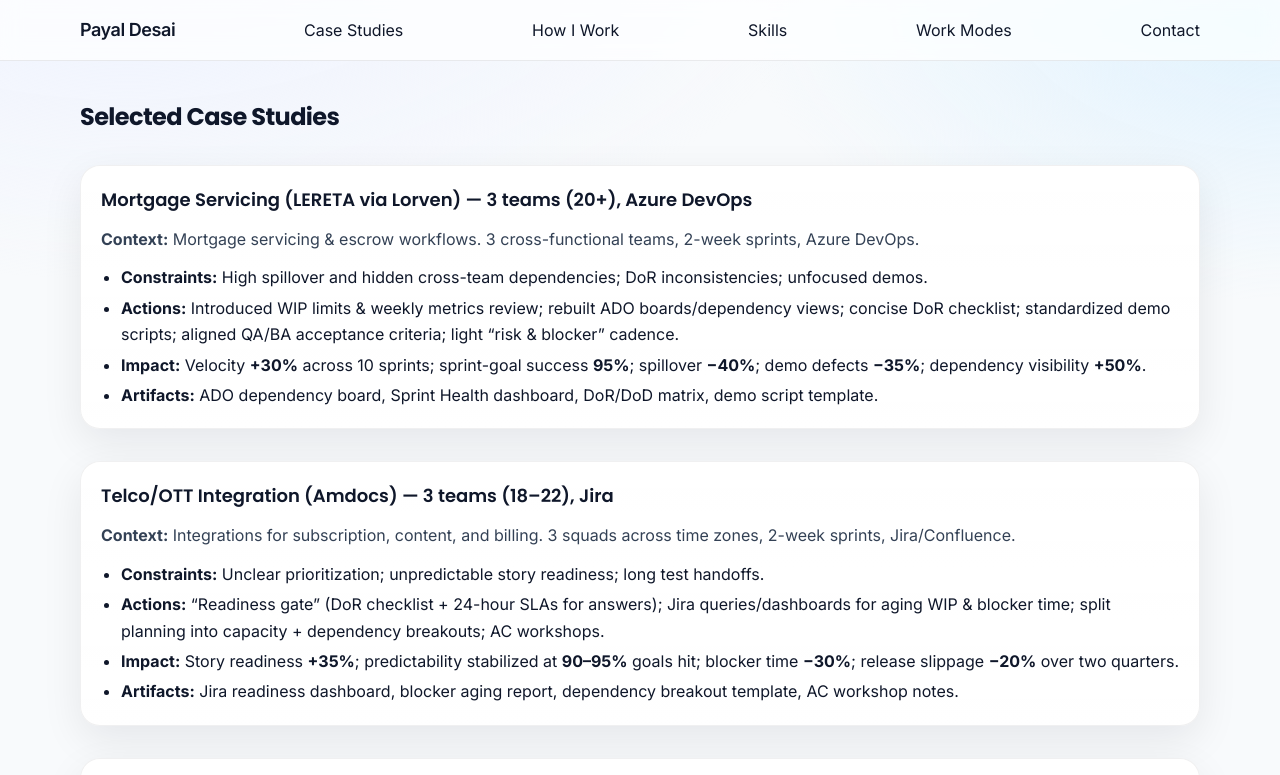
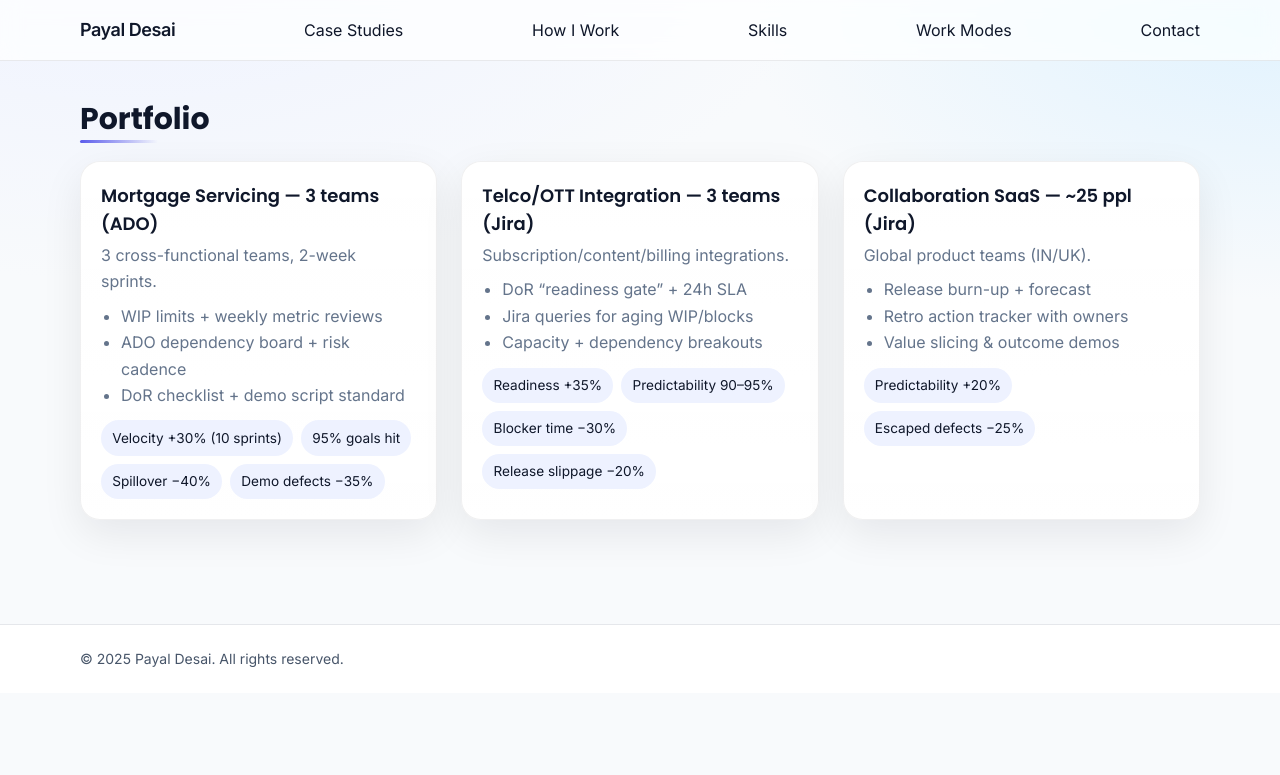
Before and after one commit to dirghak/Payal-Desai, a Next.js app: page /case-studies in a window 1280 px wide. Shown: the top 775 px of the page. Built offline with nearby package versions, Linux system fonts and the light colour scheme.

Commit message:
Update page.tsx

```diff
--- a/app/case-studies/page.tsx
+++ b/app/case-studies/page.tsx
@@ -1,49 +1,54 @@
-export default function CaseStudiesPage() {
-    return (
-      <div className="space-y-8">
-        <h1 className="text-2xl font-bold tracking-tight">Selected Case Studies</h1>
+const cases = [
+  {
+    title:'Mortgage Servicing — 3 teams (ADO)',
+    context:'3 cross-functional teams, 2-week sprints.',
+    impact:['Velocity +30% (10 sprints)','95% goals hit','Spillover −40%','Demo defects −35%'],
+    bullets:[
+      'WIP limits + weekly metric reviews',
+      'ADO dependency board + risk cadence',
+      'DoR checklist + demo script standard'
+    ]
+  },
+  {
+    title:'Telco/OTT Integration — 3 teams (Jira)',
+    context:'Subscription/content/billing integrations.',
+    impact:['Readiness +35%','Predictability 90–95%','Blocker time −30%','Release slippage −20%'],
+    bullets:[
+      'DoR “readiness gate” + 24h SLA',
+      'Jira queries for aging WIP/blocks',
+      'Capacity + dependency breakouts'
+    ]
+  },
+  {
+    title:'Collaboration SaaS — ~25 ppl (Jira)',
+    context:'Global product teams (IN/UK).',
+    impact:['Predictability +20%','Escaped defects −25%'],
+    bullets:[
+      'Release burn-up + forecast',
+      'Retro action tracker with owners',
+      'Value slicing & outcome demos'
+    ]
+  }
+]
 
-        {/* Case Study A */}
-        <article className="card space-y-3">
-          <h2 className="text-lg font-semibold">Mortgage Servicing (LERETA via Lorven) — 3 teams (20+), Azure DevOps</h2>
-          <p className="text-slate-700">
-            <strong>Context:</strong> Mortgage servicing & escrow workflows. 3 cross-functional teams, 2-week sprints, Azure DevOps.
-          </p>
-          <ul className="list-disc pl-5 space-y-1">
-            <li><strong>Constraints:</strong> High spillover and hidden cross-team dependencies; DoR inconsistencies; unfocused demos.</li>
-            <li><strong>Actions:</strong> Introduced WIP limits & weekly metrics review; rebuilt ADO boards/dependency views; concise DoR checklist; standardized demo scripts; aligned QA/BA acceptance criteria; light “risk & blocker” cadence.</li>
-            <li><strong>Impact:</strong> Velocity <strong>+30%</strong> across 10 sprints; sprint-goal success <strong>95%</strong>; spillover <strong>−40%</strong>; demo defects <strong>−35%</strong>; dependency visibility <strong>+50%</strong>.</li>
-            <li><strong>Artifacts:</strong> ADO dependency board, Sprint Health dashboard, DoR/DoD matrix, demo script template.</li>
-          </ul>
-        </article>
-
-        {/* Case Study B */}
-        <article className="card space-y-3">
-          <h2 className="text-lg font-semibold">Telco/OTT Integration (Amdocs) — 3 teams (18–22), Jira</h2>
-          <p className="text-slate-700">
-            <strong>Context:</strong> Integrations for subscription, content, and billing. 3 squads across time zones, 2-week sprints, Jira/Confluence.
-          </p>
-          <ul className="list-disc pl-5 space-y-1">
-            <li><strong>Constraints:</strong> Unclear prioritization; unpredictable story readiness; long test handoffs.</li>
-            <li><strong>Actions:</strong> “Readiness gate” (DoR checklist + 24-hour SLAs for answers); Jira queries/dashboards for aging WIP & blocker time; split planning into capacity + dependency breakouts; AC workshops.</li>
-            <li><strong>Impact:</strong> Story readiness <strong>+35%</strong>; predictability stabilized at <strong>90–95%</strong> goals hit; blocker time <strong>−30%</strong>; release slippage <strong>−20%</strong> over two quarters.</li>
-            <li><strong>Artifacts:</strong> Jira readiness dashboard, blocker aging report, dependency breakout template, AC workshop notes.</li>
-          </ul>
-        </article>
-
-        {/* Case Study C */}
-        <article className="card space-y-3">
-          <h2 className="text-lg font-semibold">Collaboration SaaS (Asite) — ~25 people, Jira</h2>
-          <p className="text-slate-700">
-            <strong>Context:</strong> Global product teams (IN/UK) on a construction collaboration platform.
-          </p>
-          <ul className="list-disc pl-5 space-y-1">
-            <li><strong>Constraints:</strong> Long feedback loops; inconsistent retro actions; opaque release scope.</li>
-            <li><strong>Actions:</strong> Release burn-up; “retro action tracker” with owners/due dates; value slicing; outcome-based demos; tuned WIP by class of service.</li>
-            <li><strong>Impact:</strong> Predictability <strong>+20%</strong>; escaped defects <strong>−25%</strong>; improved stakeholder satisfaction with fewer surprise scope shifts.</li>
-            <li><strong>Artifacts:</strong> Release burn-up, retro tracker, value-slice map, demo scoring rubric.</li>
-          </ul>
-        </article>
+export default function CaseStudies(){
+  return (
+    <div className="space-y-6">
+      <h1 className="text-3xl font-bold section-title">Portfolio</h1>
+      <div className="grid md:grid-cols-3 gap-6">
+        {cases.map(cs=>(
+          <article key={cs.title} className="card">
+            <h2 className="font-semibold text-lg mb-1">{cs.title}</h2>
+            <p className="text-muted">{cs.context}</p>
+            <ul className="list-disc pl-5 text-muted mt-2">
+              {cs.bullets.map(b=><li key={b}>{b}</li>)}
+            </ul>
+            <div className="chips mt-3">
+              {cs.impact.map(i=><span key={i} className="chip">{i}</span>)}
+            </div>
+          </article>
+        ))}
       </div>
-    )
-  }
+    </div>
+  )
+}
```
